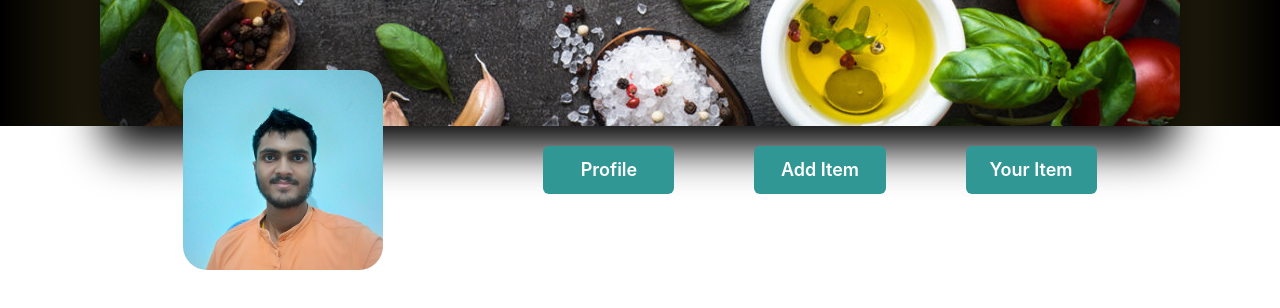
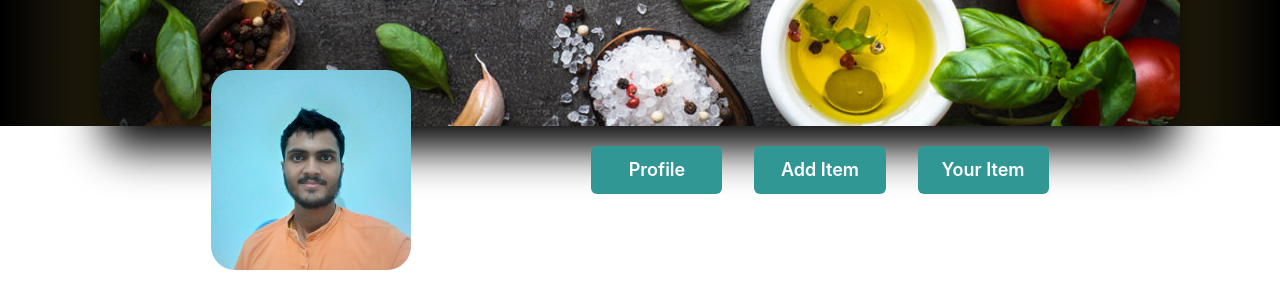
Before and after one commit to priyankadora20/Kindmeal_clone_website, a React (Create React App) app: page /RestaurantDashboard in a window 1280 px wide. Shown: the part 452-760 px from the top of the page. Built offline with nearby package versions, Linux system fonts and the light colour scheme.

Commit message:
Reasturant Dashborard Updated

```diff
--- a/src/Components/Login_SignUp/Restaurant/RestaurantDashboard.jsx
+++ b/src/Components/Login_SignUp/Restaurant/RestaurantDashboard.jsx
@@ -22,7 +22,7 @@ const RestaurantDashboard = () => {
       </Flex>
       <Flex
         gap={{
-          sm: "2",
+          sm: "5",
           md: "5",
           lg: "40",
         }}
@@ -36,21 +36,28 @@ const RestaurantDashboard = () => {
         }}
         marginTop="-14"
       >
-        <Image
-          src={MyImg}
-          alt="Dan Abramov"
-          boxSize={"200px"}
-          borderRadius="3xl"
-          //   width={{
-          //     sm: "40%",
-          //   }}
-          //   margin={{
-          //     sm: "auto",
-          //     md: "none",
-          //     lg: "none",
-          //   }}
-        />
-        <Grid templateColumns="repeat(3, 1fr)" gap={20}>
+        <Box>
+          <Image
+            src={MyImg}
+            alt="Dan Abramov"
+            boxSize="200px"
+            borderRadius="3xl"
+            width={{
+              sm: "40%",
+              md: "40%",
+              lg: "100%",
+            }}
+            // height="20%"
+            margin={"auto"}
+          />
+        </Box>
+        <Grid
+          templateColumns="repeat(3, 1fr)"
+          gap={8}
+          margin="auto"
+          marginRight={5}
+          marginLeft={5}
+        >
           <Button colorScheme="teal" size="lg">
             Profile
           </Button>
```
